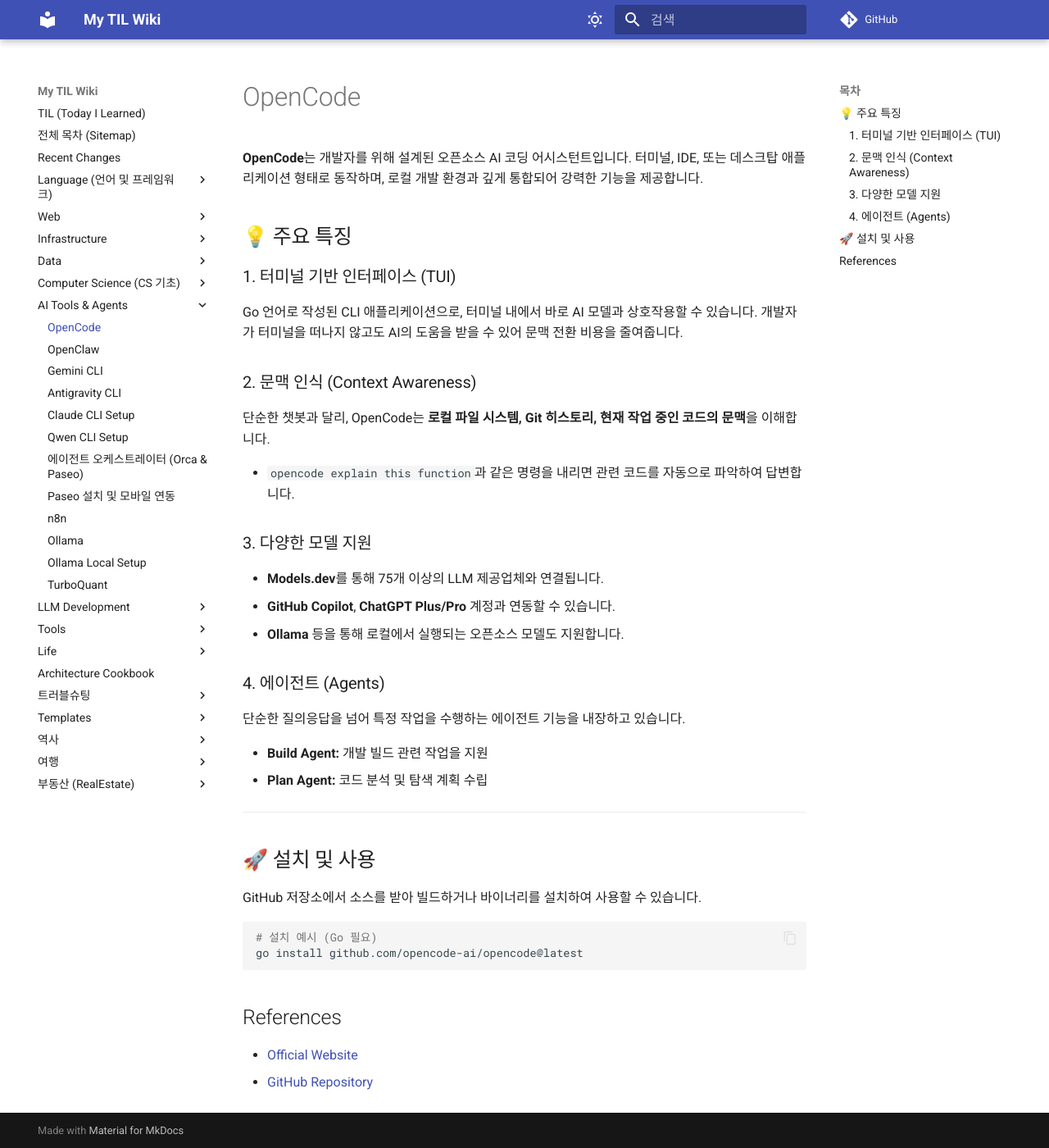
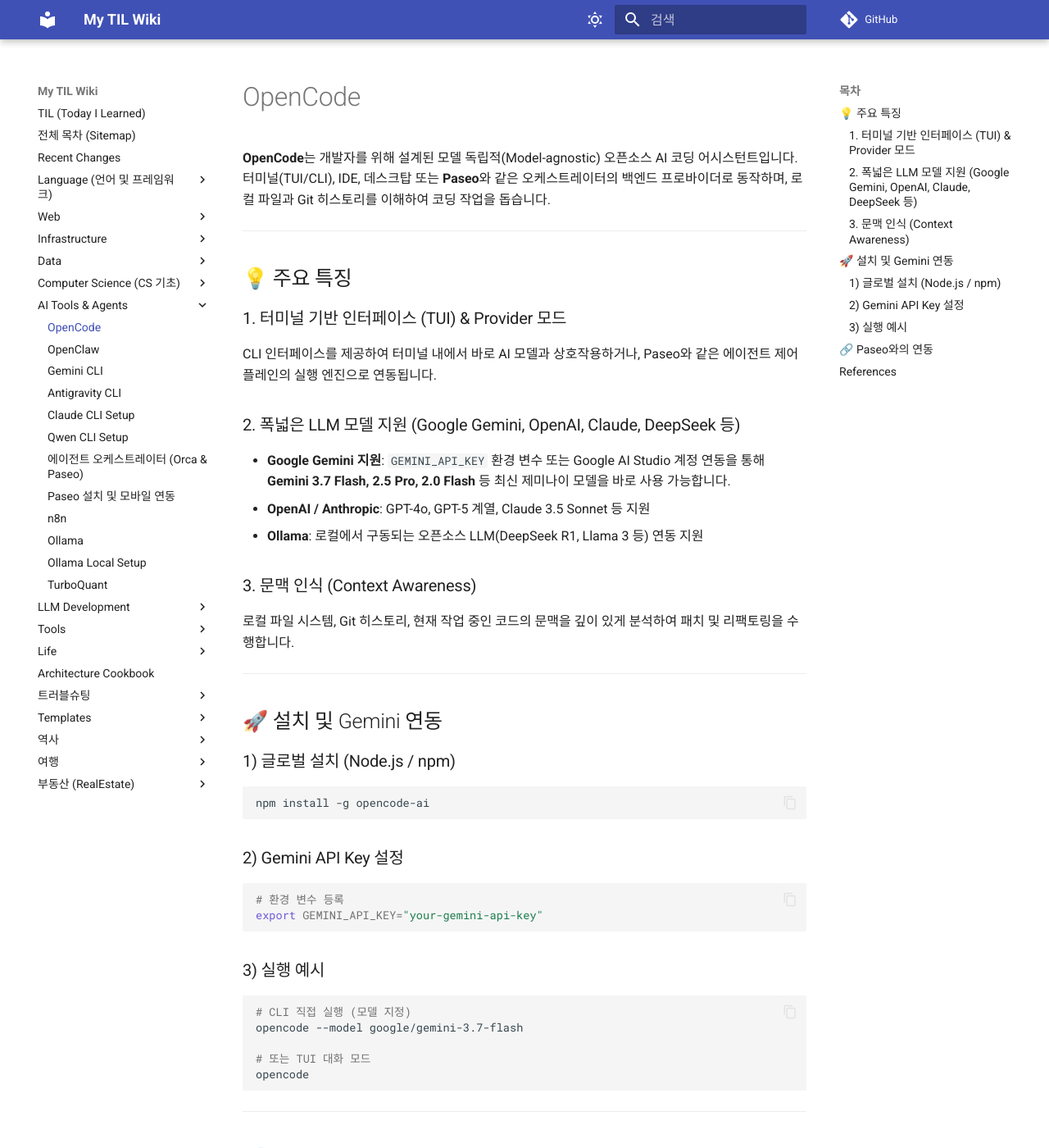
Before and after one commit to DevDooly/TIL, an MkDocs documentation site: the page built from docs/AI/OpenCode.md, in a window 1280 px wide and 1400 px high. Shown: the whole window at 82% size. Built offline with MkDocs 1.6.1 and Material for MkDocs 9.7.7, drawn with Linux system fonts in a browser that asks for light colours; comment, search, counter and statistics services are not loaded; some of the changed text lies outside the part shown.

Commit message:
docs: Paseo 및 OpenCode의 Google Gemini 모델 연동 가이드 추가

````diff
--- a/docs/AI/OpenCode.md
+++ b/docs/AI/OpenCode.md
@@ -1,39 +1,51 @@
 # OpenCode
 
-**OpenCode**는 개발자를 위해 설계된 오픈소스 AI 코딩 어시스턴트입니다. 터미널, IDE, 또는 데스크탑 애플리케이션 형태로 동작하며, 로컬 개발 환경과 깊게 통합되어 강력한 기능을 제공합니다.
+**OpenCode**는 개발자를 위해 설계된 모델 독립적(Model-agnostic) 오픈소스 AI 코딩 어시스턴트입니다. 터미널(TUI/CLI), IDE, 데스크탑 또는 **Paseo**와 같은 오케스트레이터의 백엔드 프로바이더로 동작하며, 로컬 파일과 Git 히스토리를 이해하여 코딩 작업을 돕습니다.
+
+---
 
 ## 💡 주요 특징
 
-### 1. 터미널 기반 인터페이스 (TUI)
-Go 언어로 작성된 CLI 애플리케이션으로, 터미널 내에서 바로 AI 모델과 상호작용할 수 있습니다. 개발자가 터미널을 떠나지 않고도 AI의 도움을 받을 수 있어 문맥 전환 비용을 줄여줍니다.
+### 1. 터미널 기반 인터페이스 (TUI) & Provider 모드
+CLI 인터페이스를 제공하여 터미널 내에서 바로 AI 모델과 상호작용하거나, Paseo와 같은 에이전트 제어 플레인의 실행 엔진으로 연동됩니다.
 
-### 2. 문맥 인식 (Context Awareness)
-단순한 챗봇과 달리, OpenCode는 **로컬 파일 시스템, Git 히스토리, 현재 작업 중인 코드의 문맥**을 이해합니다.
+### 2. 폭넓은 LLM 모델 지원 (Google Gemini, OpenAI, Claude, DeepSeek 등)
+* **Google Gemini 지원**: `GEMINI_API_KEY` 환경 변수 또는 Google AI Studio 계정 연동을 통해 **Gemini 3.7 Flash, 2.5 Pro, 2.0 Flash** 등 최신 제미나이 모델을 바로 사용 가능합니다.
+* **OpenAI / Anthropic**: GPT-4o, GPT-5 계열, Claude 3.5 Sonnet 등 지원
+* **Ollama**: 로컬에서 구동되는 오픈소스 LLM(DeepSeek R1, Llama 3 등) 연동 지원
 
-- `opencode explain this function`과 같은 명령을 내리면 관련 코드를 자동으로 파악하여 답변합니다.
-
-### 3. 다양한 모델 지원
-
-- **Models.dev**를 통해 75개 이상의 LLM 제공업체와 연결됩니다.
-- **GitHub Copilot**, **ChatGPT Plus/Pro** 계정과 연동할 수 있습니다.
-- **Ollama** 등을 통해 로컬에서 실행되는 오픈소스 모델도 지원합니다.
-
-### 4. 에이전트 (Agents)
-단순한 질의응답을 넘어 특정 작업을 수행하는 에이전트 기능을 내장하고 있습니다.
-
-- **Build Agent:** 개발 빌드 관련 작업을 지원
-- **Plan Agent:** 코드 분석 및 탐색 계획 수립
+### 3. 문맥 인식 (Context Awareness)
+로컬 파일 시스템, Git 히스토리, 현재 작업 중인 코드의 문맥을 깊이 있게 분석하여 패치 및 리팩토링을 수행합니다.
 
 ---
 
-## 🚀 설치 및 사용
+## 🚀 설치 및 Gemini 연동
 
-GitHub 저장소에서 소스를 받아 빌드하거나 바이너리를 설치하여 사용할 수 있습니다.
+### 1) 글로벌 설치 (Node.js / npm)
+```bash
+npm install -g opencode-ai
+```
 
+### 2) Gemini API Key 설정
 ```bash
-# 설치 예시 (Go 필요)
-go install github.com/opencode-ai/opencode@latest
+# 환경 변수 등록
+export GEMINI_API_KEY="your-gemini-api-key"
 ```
+
+### 3) 실행 예시
+```bash
+# CLI 직접 실행 (모델 지정)
+opencode --model google/gemini-3.7-flash
+
+# 또는 TUI 대화 모드
+opencode
+```
+
+---
+
+## 🔗 Paseo와의 연동
+
+Paseo 데몬을 구동하면 OpenCode가 자동으로 프로바이더로 등록되어, **스마트폰(Paseo 모바일 앱)에서 Provider를 OpenCode로 선택하고 Gemini 모델로 코딩 에이전트를 원격 제어**할 수 있습니다.
 
 ## References
 
````
Also changed, not shown: README.md (+2 -2 lines), docs/AI/Paseo_Setup_and_Usage.md (+39 -16 lines), docs/Recent_Changes.md (+2 -2 lines).
